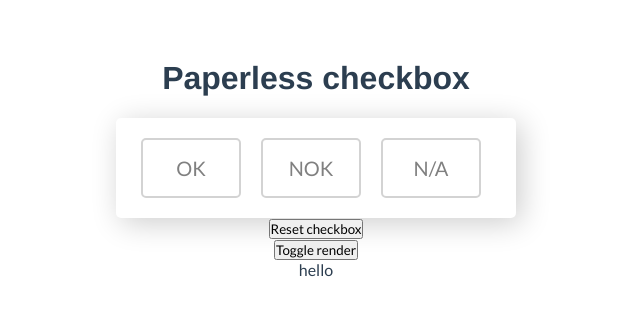
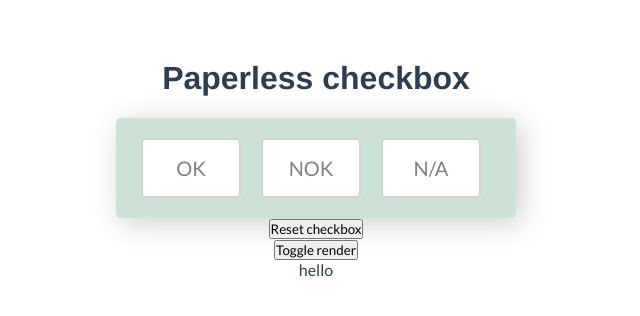
Before and after one commit to mrfy/paperless-checkbox, a Vue app: page / in a window 1280 px wide. Shown: the top 316 px of the page, without its empty margins (324-964 px from the left). Built offline with nearby package versions, Linux system fonts and the light colour scheme.

Commit message:
some work

```diff
--- a/src/components/SynapstryCheckbox.vue
+++ b/src/components/SynapstryCheckbox.vue
@@ -22,22 +22,34 @@
         id="option-3"
         v-model="radioValue"
       />
-      <transition name="slide-fade">
-        <label for="option-1" v-show="condition('ok')" class="option option-1">
+      <label
+        for="option-1"
+        v-bind:class="radioValue == 'ok' ? leaveTransition : 'slide-fade'"
+        v-show="condition('ok')"
+        class="option option-1"
+      >
         <span>OK</span>
       </label>
-      </transition>
-      <transition name="slide-fade">
-        <label for="option-2" v-show="condition('nok')" class="option option-2">
+
+      <label
+        for="option-2"
+        v-bind:class="radioValue == 'nok' ? leaveTransition : 'slide-fade'"
+        v-show="condition('nok')"
+        class="option option-2"
+      >
         <span>NOK</span>
       </label>
-      </transition>
-      <transition name="slide-fade">
-        <label for="option-3" v-show="condition('na')" class="option option-3">
+
+      <label
+        for="option-3"
+        v-bind:class="radioValue == 'na' ? leaveTransition : 'slide-fade'"
+        v-show="condition('na')"
+        class="option option-3"
+      >
         <span>N/A</span>
       </label>
-      </transition>
-      <transition name="operator-slide-fade">
+
+      <!-- <transition name="operator-slide-fade">
         <div v-if="radioValue != ''" id="operatordiv" class="operator">
           <span>
             J. Smith
@@ -45,7 +57,7 @@
             Operator
           </span>
         </div>
-      </transition>
+      </transition> -->
     </div>
     <br />
     <button @click="resetCheckbox">Reset checkbox</button>
@@ -64,7 +76,7 @@
 </template>
 
 <script lang="ts">
-import { defineComponent, reactive, ref } from "@vue/composition-api";
+import { defineComponent, ref } from "@vue/composition-api";
 
 export default defineComponent({
   name: "Checkbox",
@@ -78,7 +90,7 @@ export default defineComponent({
     const resetCheckbox = () => {
       radioValue.value = "";
     };
-
+    const leaveTransition = "leaveTransitionCss";
     const condition = (val: string): boolean => {
       if (radioValue.value == "" || radioValue.value == val) {
         return true;
@@ -87,7 +99,7 @@ export default defineComponent({
       }
     };
 
-    return { show, radioValue, resetCheckbox, condition };
+    return { show, leaveTransition, radioValue, resetCheckbox, condition };
   },
 });
 </script>
--- a/src/components/styles.scss
+++ b/src/components/styles.scss
@@ -8,11 +8,10 @@
 
 .wrapper {
   display: inline-flex;
-  background: #fff;
+  background: rgb(205, 226, 214);
   height: 100px;
   width: 400px;
-  align-items: center;
-  justify-content: start;
+
   border-radius: 5px;
   padding: 20px 15px;
   box-shadow: 5px 5px 30px rgba(0, 0, 0, 0.2);
@@ -31,13 +30,29 @@
   cursor: pointer;
   padding: 0 10px;
   border: 2px solid lightgrey;
-  transition: all 0.2s cubic-bezier(1, 0.5, 0.8, 1);
 }
 
 /* Enter and leave animations can use different */
 /* durations and timing functions.              */
 .slide-fade-enter-active {
   transition: all 0.3s ease;
+}
+
+/* The animation code */
+@keyframes mymove {
+  from {
+    transform: translateX(100%);
+  }
+
+  100% {
+    transform: translateX(0%);
+  }
+}
+
+.leaveTransitionCss {
+  font-style: oblique;
+  transform: translateX(-100px);
+  transition: all 1s ease-in-out;
 }
 
 .slide-fade-leave-active {
```
Also changed, not shown: 1 other file (tests, documents, lock files or other folders). Lines whose indentation alone changed are shown as unchanged.
